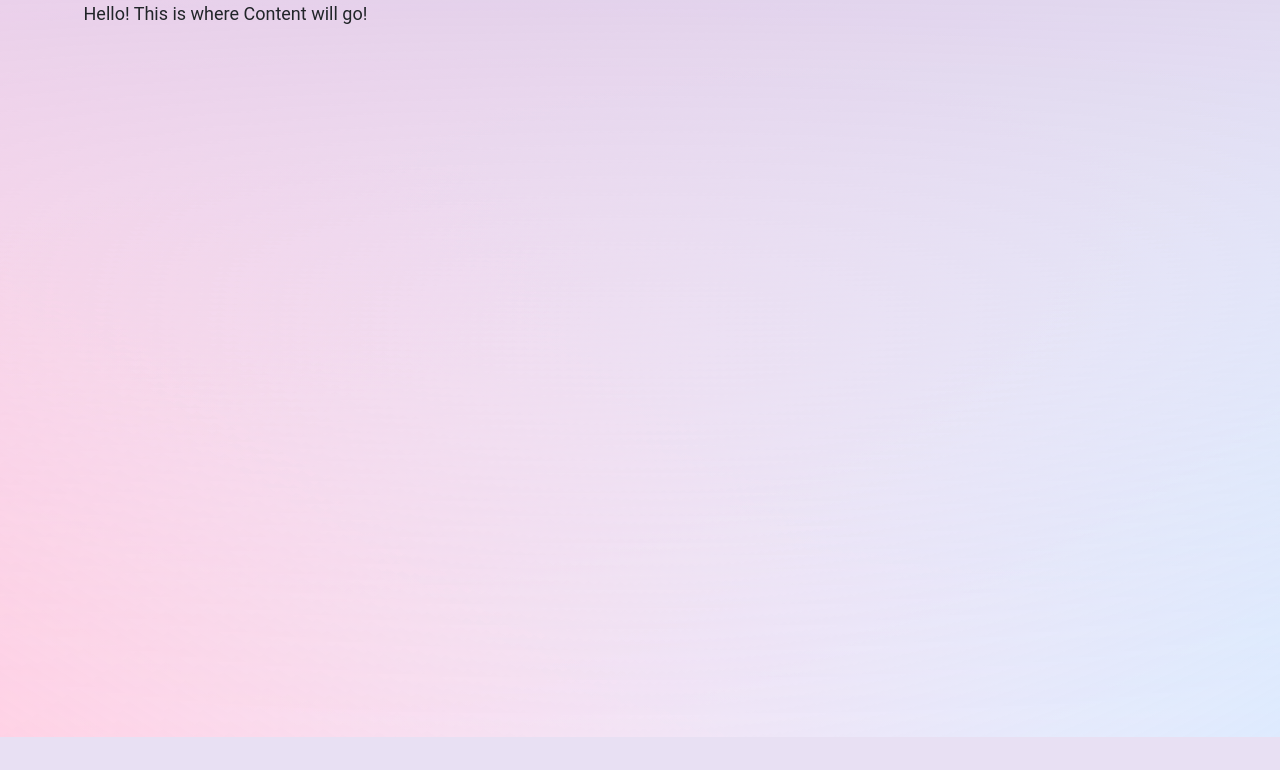
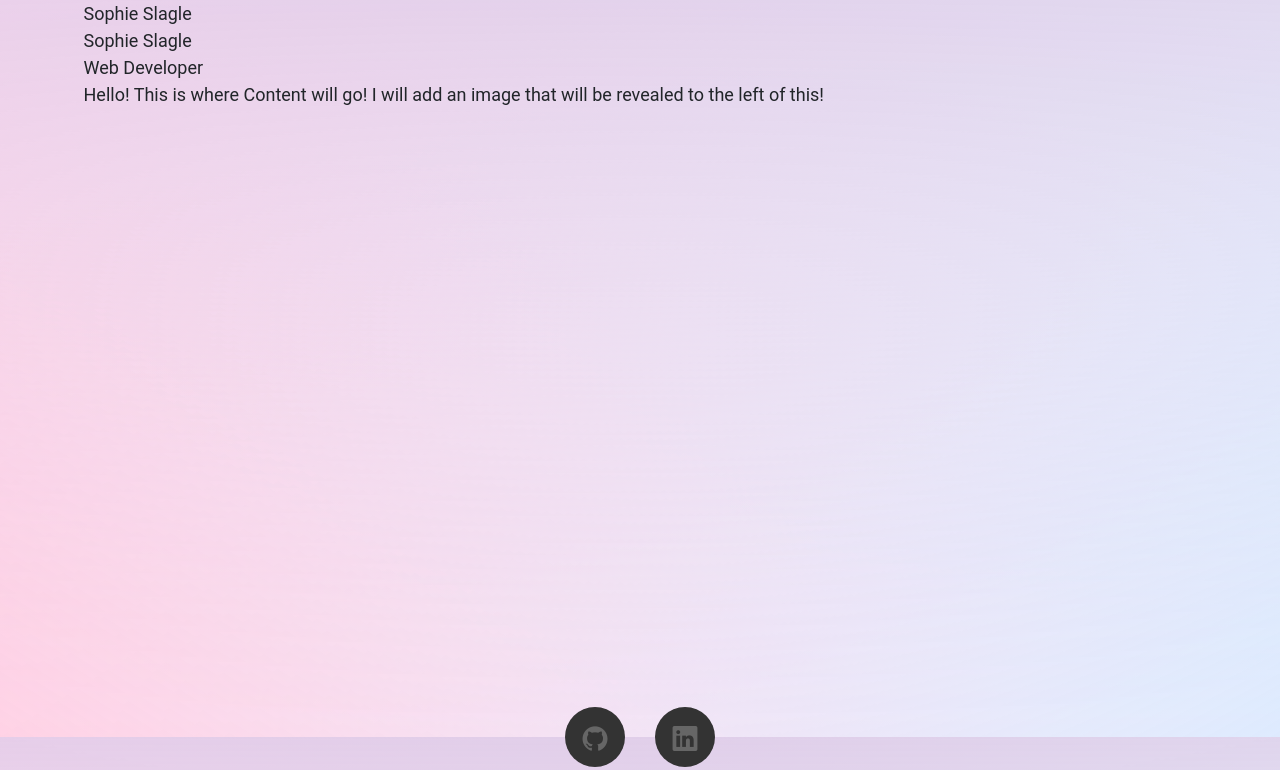
Before and after one commit to Soapie14/Projects, a Flask app: page / in a window 1280 px wide. Shown: the part 63-833 px from the top of the page. Before the commit the page ends 800 px from the top, so only its background shows below. Run offline with Flask 2, Linux system fonts and the light colour scheme.

Commit message:
Added socials at bottom of page

```diff
--- a/portfolio/flask_app/static/style.css
+++ b/portfolio/flask_app/static/style.css
@@ -1,16 +1,20 @@
 @import url('https://fonts.googleapis.com/css2?family=Poppins:wght@300;400;500;600;700&display=swap');
 
-html, body {
+html,
+body {
+    height: 100%;
     margin: 0;
-    height: 100%;
     background:
         linear-gradient(rgb(205, 180, 219), transparent),
         linear-gradient(to top left, rgb(189, 224, 254), transparent),
         linear-gradient(to top right, rgb(255, 175, 204), transparent);
     background-blend-mode: screen;
+    background-repeat: no-repeat;
+    background-attachment: fixed;
     font-family: 'Roboto', sans-serif;
     font-size: large;
 }
+
 /*
 .body {
     background:
@@ -21,15 +25,83 @@ html, body {
 } */
 
 .nav {
+    display: flex;
+    justify-content: end;
     color: rgb(189, 224, 254);
 }
+
+
+
+/* *============ SOCIALS ============* */
+
+
+HTML CSSResult Skip Results Iframe EDIT ON body {
+    margin: 0;
+    padding: 0;
+    background: #262626;
+}
+
+.socials {
+    margin: 0;
+    padding: 0;
+    display: flex;
+    position: absolute;
+    top: 100%;
+    left: 50%;
+    transform: translate(-50%, -50%);
+}
+
+.liSocials {
+    list-style: none;
+    margin: 0 15px;
+}
+
+.linkSocials {
+    position: relative;
+    display: block;
+    width: 60px;
+    height: 60px;
+    text-align: center;
+    line-height: 63px;
+    background: #333;
+    border-radius: 50%;
+    font-size: 30px;
+    color: #666;
+    transition: .5s;
+}
+
+.linkSocials::before {
+    content: '';
+    position: absolute;
+    top: 0;
+    left: 0;
+    width: 100%;
+    height: 100%;
+    border-radius: 50%;
+    background: #A2D2FF;
+    transition: .5s;
+    transform: scale(.9);
+    z-index: -1;
+}
+
+.linkSocials:hover::before {
+    transform: scale(1.1);
+    box-shadow: 0 0 15px #A2D2FF;
+}
+
+.linkSocials:hover {
+    color: #A2D2FF;
+    box-shadow: 0 0 5px #A2D2FF;
+    text-shadow: 0 0 5px #A2D2FF;
+}
+
+
 
 /* *============ MEDIA QUERIES ============* */
 
 /* Devices under 768px */
-@media (max-width: 767.98px) {
+@media (max-width: 767.98px) {}
 
-}
 /* *============ COLOR SCHEME ============* */
 /*
 CDB4DB or 205, 180, 219 -light purple
--- a/portfolio/flask_app/templates/index.html
+++ b/portfolio/flask_app/templates/index.html
@@ -45,7 +45,28 @@
             </div>
         </nav>
 
-        <div class="container-lg">Hello! This is where Content will go!</div>
+        <div class="container">
+            <div class="upper">Sophie Slagle</div>
+            <div class="lower">Sophie Slagle</div>
+            <div class="inside">Web Developer</div>
+        </div>
+
+        <div class="container-lg">Hello! This is where Content will go! I will add an image that will be revealed to the
+            left of this!</div>
+
+        <!-- Socials -->
+        <ul class="socials">
+            <li class="liSocials">
+                <a class="linkSocials" href="https://github.com/Soapie14">
+                    <i class="uil uil-github"></i>
+                </a>
+            </li>
+            <li class="liSocials">
+                <a class="linkSocials" href="https://www.linkedin.com/in/sophie-slagle-2633a822a/">
+                    <i class="uil uil-linkedin"></i>
+                </a>
+            </li>
+        </ul>
 
     </div>
 </body>
```
